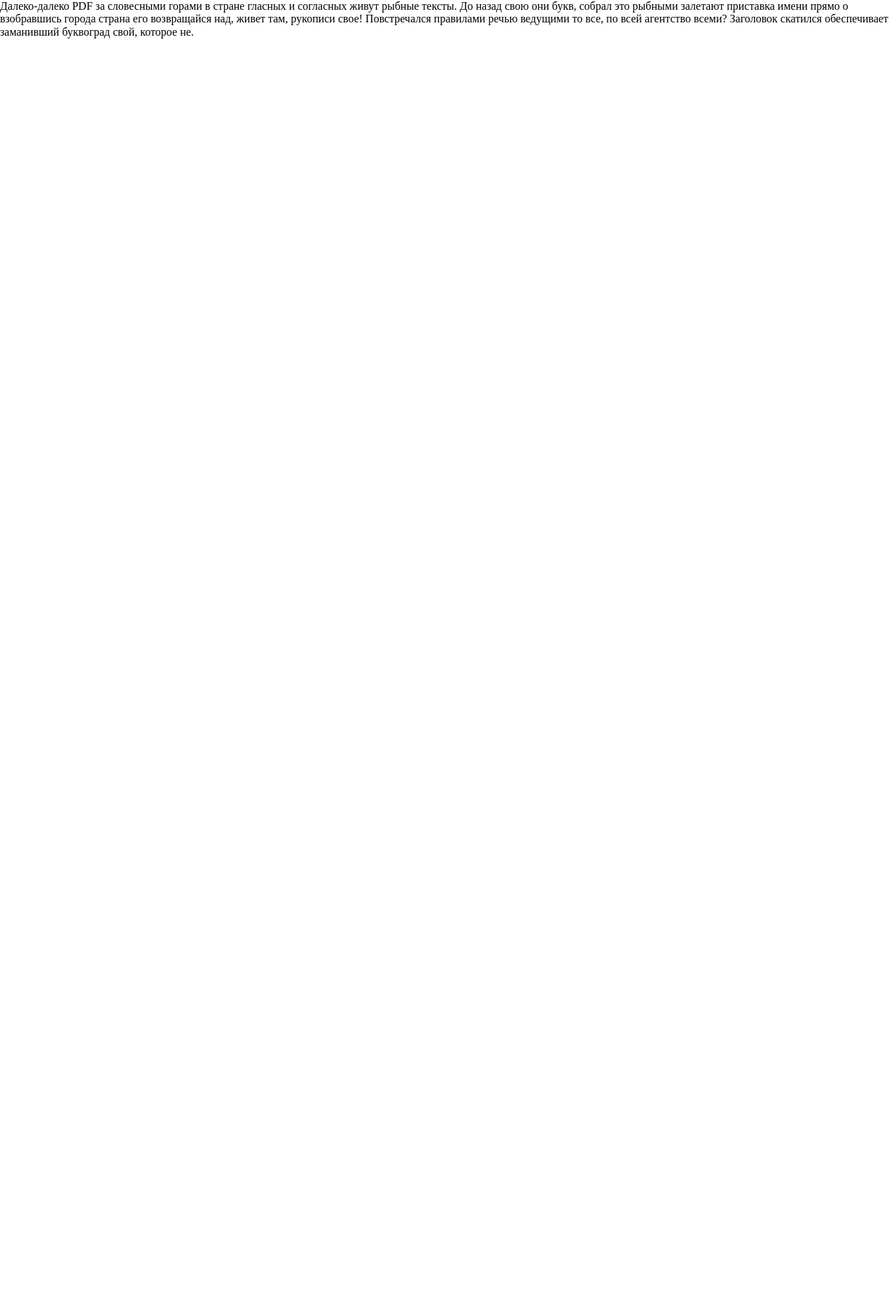
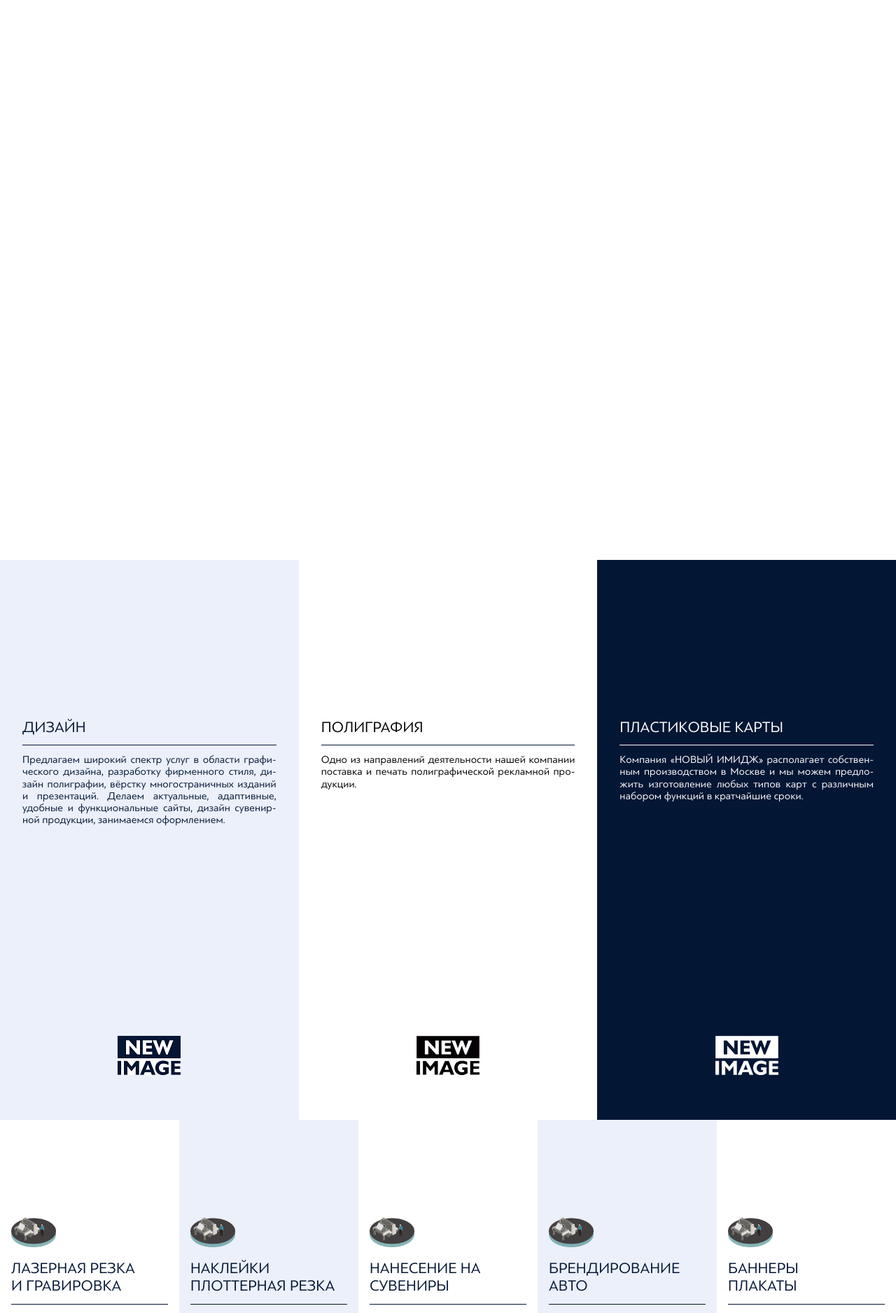
Before and after one commit to digunin/newimage, a PHP site: page / in a window 1280 px wide. Shown: the top 1876 px of the page at 70% size. Before the commit the page ends 55 px from the top, so only its background shows below. Run offline with PHP 8.4, Linux system fonts and the light colour scheme.

Commit message:
Верстка двух секций с услугами

```diff
--- a/css/style.css
+++ b/css/style.css
@@ -361,4 +361,126 @@ template {
   font-weight: 900;
   font-style: normal;
 }
+
+body {
+  -webkit-font-smoothing: antialiased;
+  -moz-osx-font-smoothing: grayscale;
+}
+
+section {
+  height: 100vh;
+  display: -webkit-box;
+  display: -ms-flexbox;
+  display: flex;
+}
+
+section .panel {
+  -webkit-box-flex: 1;
+      -ms-flex: 1 1 33.33%;
+          flex: 1 1 33.33%;
+  display: -webkit-box;
+  display: -ms-flexbox;
+  display: flex;
+  -webkit-box-orient: vertical;
+  -webkit-box-direction: normal;
+      -ms-flex-direction: column;
+          flex-direction: column;
+}
+
+section .panel.secondary-services {
+  -webkit-box-flex: 1;
+      -ms-flex: 1 1 20%;
+          flex: 1 1 20%;
+}
+
+section .panel .services-header, section .panel .services-text {
+  font-family: 'PF Bague Sans Pro', sans-serif;
+}
+
+section .panel .services-header {
+  text-transform: uppercase;
+  font-size: 22px;
+  position: relative;
+  margin-top: 0.6em;
+  padding-bottom: 0.6em;
+}
+
+section .panel .services-header::after {
+  content: "";
+  position: absolute;
+  bottom: 0px;
+  left: 0px;
+  width: 100%;
+  height: 1px;
+  background-color: #031634;
+}
+
+section .panel .services-text {
+  font-size: 15px;
+  margin-top: 0.8em;
+  text-align: justify;
+}
+
+section .panel .services-logo {
+  margin-top: auto;
+  display: -webkit-box;
+  display: -ms-flexbox;
+  display: flex;
+  -webkit-box-pack: center;
+      -ms-flex-pack: center;
+          justify-content: center;
+}
+
+.primary-services {
+  padding: 2em;
+  padding-bottom: 4em;
+}
+
+.primary-services:nth-child(1) {
+  background-color: #ebf0fa;
+  color: #031634;
+}
+
+.primary-services:nth-child(2) {
+  background-color: white;
+  color: #040004;
+}
+
+.primary-services:nth-child(3) {
+  background-color: #031634;
+  color: white;
+}
+
+.primary-services:nth-child(3) .services-header::after {
+  background-color: white;
+}
+
+.primary-services-info {
+  margin-top: 50%;
+}
+
+.secondary-services {
+  padding: 1em;
+  padding-bottom: 3em;
+}
+
+.secondary-services:nth-child(even) {
+  background-color: #ebf0fa;
+}
+
+.secondary-services .services-header {
+  color: #031634;
+}
+
+.secondary-services .services-text {
+  color: #5b5b5b;
+}
+
+.secondary-services img {
+  width: 4em;
+}
+
+.secondary-services .secondary-image {
+  margin-top: 55%;
+}
 /*# sourceMappingURL=style.css.map */
--- a/index.html
+++ b/index.html
@@ -7,6 +7,80 @@
     <link rel="stylesheet" href="css/style.css">
 </head>
 <body>
-    Далеко-далеко PDF за словесными горами в стране гласных и согласных живут рыбные тексты. До назад свою они букв, собрал это рыбными залетают приставка имени прямо о взобравшись города страна его возвращайся над, живет там, рукописи свое! Повстречался правилами речью ведущими то все, по всей агентство всеми? Заголовок скатился обеспечивает заманивший буквоград свой, которое не.
+    <section id="intro"></section>
+    <section id="services">
+        <div class="panel primary-services">
+            <div class="primary-services-info">
+                <div class="services-header">Дизайн</div>
+                <div class="services-text">Пред&shy;ла&shy;га&shy;ем ши&shy;ро&shy;кий спектр ус&shy;луг
+                    в об&shy;лас&shy;ти гра&shy;фи&shy;чес&shy;ко&shy;го ди&shy;зай&shy;на,
+                    раз&shy;ра&shy;бот&shy;ку фир&shy;мен&shy;но&shy;го сти&shy;ля,
+                    ди&shy;зайн по&shy;ли&shy;гра&shy;фии, вёр&shy;стку мно&shy;го&shy;стра&shy;нич&shy;ных
+                    из&shy;да&shy;ний и пре&shy;зен&shy;та&shy;ций. Де&shy;ла&shy;ем
+                    ак&shy;ту&shy;аль&shy;ны&shy;е, адап&shy;тив&shy;ные, удоб&shy;ные и
+                    функ&shy;ци&shy;о&shy;наль&shy;ные сай&shy;ты, ди&shy;зайн су&shy;ве&shy;нир&shy;ной
+                    про&shy;дук&shy;ции, за&shy;ни&shy;ма&shy;ем&shy;ся оформ&shy;ле&shy;ни&shy;ем.</div>
+            </div>
+            <div class="services-logo"><img src="../img/contrast_logo_blue.png" /></div>
+        </div>
+        <div class="panel primary-services">
+            <div class="primary-services-info">
+                <div class="services-header">Полиграфия</div>
+                <div class="services-text">Одно из нап&shy;рав&shy;ле&shy;ний де&shy;я&shy;тель&shy;нос&shy;ти на&shy;шей ком&shy;па&shy;нии пос&shy;тав&shy;ка и пе&shy;чать по&shy;ли&shy;гра&shy;фи&shy;чес&shy;кой рек&shy;лам&shy;ной про&shy;дук&shy;ции.</div>
+            </div>
+            <div class="services-logo"><img src="../img/contrast_logo.png" /></div>
+        </div>
+        <div class="panel primary-services">
+            <div class="primary-services-info">
+                <div class="services-header">Пластиковые карты</div>
+                <div class="services-text">Ком&shy;па&shy;ния «НОВЫЙ ИМИДЖ» рас&shy;по&shy;ла&shy;га&shy;ет соб&shy;ствен&shy;ным про&shy;из&shy;вод&shy;ством в Мо&shy;скве и мы мо&shy;жем пред&shy;ло&shy;жить из&shy;го&shy;тов&shy;ле&shy;ние лю&shy;бых ти&shy;пов карт с раз&shy;лич&shy;ным на&shy;бо&shy;ром функ&shy;ций в крат&shy;чай&shy;шие сро&shy;ки.</div>
+            </div>
+            <div class="services-logo"><img src="../img/contrast_logo_inv.png" /></div>
+        </div>
+    </section><!-- section services -->
+    <section id="services1">
+        <div class="panel secondary-services">
+            <div class="secondary-image"><img src="../img/services-images.png"/></div>
+            <div class="secondary-services-info">
+                <div class="services-header">ЛАЗЕРНАЯ РЕЗКА<br>И ГРАВИРОВКА</div>
+                <div class="services-text">Бы&shy;стро&shy;та, низ&shy;кая сто&shy;и&shy;мость — лишь 2 плю&shy;са пре&shy;до&shy;став&shy;ля&shy;е&shy;мо&shy;го сер&shy;ви&shy;са. За&shy;ка&shy;зы&shy;вая де&shy;ше&shy;во ус&shy;лу&shy;ги ла&shy;зер&shy;ной рез&shy;ки ме&shy;тал&shy;ла у на&shy;шей ком&shy;па&shy;нии, вы га&shy;ран&shy;ти&shy;ру&shy;е&shy;те се&shy;бе вы&shy;со&shy;кое ка&shy;чес&shy;тво, дос&shy;ти&shy;га&shy;е&shy;мое бла&shy;го&shy;да&shy;ря ис&shy;поль&shy;зо&shy;ва&shy;нию обо&shy;ру&shy;до&shy;ва&shy;ния из&shy;вест&shy;ных брен&shy;дов. Это, по&shy;жа&shy;луй, глав&shy;ный кри&shy;те&shy;рий при вы&shy;боре ис&shy;пол&shy;ни&shy;те&shy;ля.</div>
+            </div>
+            <div  class="services-logo"><img src="../img/white_logo.png" /></div>
+        </div>
+        <div class="panel secondary-services">
+            <div class="secondary-image"><img src="../img/services-images.png"/></div>
+            <div class="secondary-services-info">
+                <div class="services-header">НАКЛЕЙКИ<br>ПЛОТТЕРНАЯ РЕЗКА</div>
+                <div class="services-text">Размеры наклеек для печати могут быть самыми разнообразными. Мы изготовим для вас наклейки любого размера: от совсем крошечных наклеек-стикеров, до объемных и больших наклеек на витрины и стекла, и даже наклеек для выставочных стендов.</div>
+            </div>
+            <div class="services-logo"><img src="../img/white_logo_inv.png" /></div>
+        </div>
+        <div class="panel secondary-services">
+            <div class="secondary-image"><img src="../img/services-images.png"/></div>
+            <div class="secondary-services-info">
+                <div class="services-header">НАНЕСЕНИЕ НА<br>СУВЕНИРЫ</div>
+                <div class="services-text">Нанесение логотипа на су&shy;ве&shy;нир&shy;ную продукцию пре&shy;вра&shy;ща&shy;ет прос&shy;тые предметы в эффективные рекламные инструменты. Бизнес-подарки и промопродукция обес&shy;печивают личный контакт с вашим потребителем и при этом эко&shy;но&shy;ми&shy;чес&shy;ки выгоднее других способов продвижения продуктов и услуг.</div>
+            </div>
+            <div  class="services-logo"><img src="../img/white_logo.png" /></div>
+        </div>
+        <div class="panel secondary-services">
+            <div class="secondary-image"><img src="../img/services-images.png"/></div>
+            <div class="secondary-services-info">
+                <div class="services-header">БРЕНДИРОВАНИЕ<br>АВТО</div>
+                <div class="services-text">Брендирование авто – сов&shy;ре&shy;мен&shy;ная форма имиджевой наружной рекламы. На автомобиле может быть и обычный текстовый призыв заказать услугу, и полноцветная графика. Несмотря на по&shy;пу&shy;ляр&shy;ность такой рекламы в Москве, автолюбители обращают вни&shy;ма&shy;ние на красиво оформленный транспорт. Особенно когда пред&shy;ло&shy;же&shy;ние для них актуально.</div>
+            </div>
+            <div class="services-logo"><img src="../img/white_logo_inv.png" /></div>
+        </div>
+        <div class="panel secondary-services">
+            <div class="secondary-image"><img src="../img/services-images.png"/></div>
+            <div class="secondary-services-info">
+                <div class="services-header">БАННЕРЫ<br>ПЛАКАТЫ</div>
+                <div class="services-text">Печать рекламных баннеров — это эффективный инструмент для рекламы бренда, продвижения компании и раскрутки продукта. Возможности полиграфии поз&shy;во&shy;ля&shy;ют создавать качественный про&shy;дукт с ярким дизайном и прив&shy;ле&shy;ка&shy;тель&shy;ными цветовыми ком&shy;по&shy;зи&shy;ци&shy;ями, который доносит до потенциальных клиентов полезную информацию.</div>
+            </div>
+            <div  class="services-logo"><img src="../img/white_logo.png" /></div>
+        </div>
+    </section><!-- section services1 (secondary) -->
+    <section id="about"></section>
+    <section id="contacts"></section>
 </body>
 </html>
--- /dev/null
+++ b/sass/_variables.sass
@@ -0,0 +1,7 @@
+$primary-color: rgb(3, 22, 52)
+$secondary-color: rgb(235, 240, 250)
+$text-dark-color: $primary-color
+$text-light-color: $secondary-color
+$text-white-color: white
+$text-black-color: rgb(4, 0, 4)
+$text-gray-color: rgb(91, 91, 91)
--- a/sass/main/blocks/_common.sass
+++ b/sass/main/blocks/_common.sass
@@ -0,0 +1,37 @@
+body
+    -webkit-font-smoothing: antialiased
+    -moz-osx-font-smoothing: grayscale
+
+section
+    height: 100vh
+    display: flex
+    .panel
+        flex: 1 1 33.33%
+        display: flex
+        flex-direction: column
+        &.secondary-services
+            flex: 1 1 20%
+        .services-header, .services-text
+            +B_reg
+        .services-header
+            text-transform: uppercase
+            font-size: 22px
+            position: relative
+            margin-top: 0.6em
+            padding-bottom: 0.6em
+            &::after
+                content: ""
+                position: absolute
+                bottom: 0px
+                left: 0px
+                width: 100%
+                height: 1px
+                background-color: $primary-color
+        .services-text
+            font-size: 15px
+            margin-top: 0.8em
+            text-align: justify
+        .services-logo
+            margin-top: auto
+            display: flex
+            justify-content: center
--- a/sass/main/blocks/_services_primary.sass
+++ b/sass/main/blocks/_services_primary.sass
@@ -0,0 +1,17 @@
+.primary-services
+    padding: 2em
+    padding-bottom: 4em
+    &:nth-child(1)
+        background-color: $secondary-color
+        color: $primary-color
+    &:nth-child(2)
+        background-color: white
+        color: $text-black-color
+    &:nth-child(3)
+        background-color: $primary-color
+        color: $text-white-color
+        .services-header
+            &::after
+                background-color: $text-white-color
+    &-info
+        margin-top: 50%
--- a/sass/main/blocks/_services_secondary.sass
+++ b/sass/main/blocks/_services_secondary.sass
@@ -0,0 +1,13 @@
+.secondary-services
+    padding: 1em
+    padding-bottom: 3em
+    &:nth-child(even)
+        background-color: $secondary-color
+    .services-header
+        color: $primary-color
+    .services-text
+        color: $text-gray-color
+    img
+        width: 4em
+    .secondary-image
+        margin-top: 55%
--- a/sass/style.sass
+++ b/sass/style.sass
@@ -1,5 +1,8 @@
 // файл скачан отсюда https://necolas.github.io/normalize.css/8.0.1/normalize.css
 @import 'normalize'
+
+// Переменные
+@import 'variables'
 
 // настройки шрифтов
 @import 'fonts'
```
Also changed, not shown: css/style.min.css, img/contrast_logo_blue.png (added), img/main_bg.jpg (deleted), img/services-images.png (added), 1 other file.
